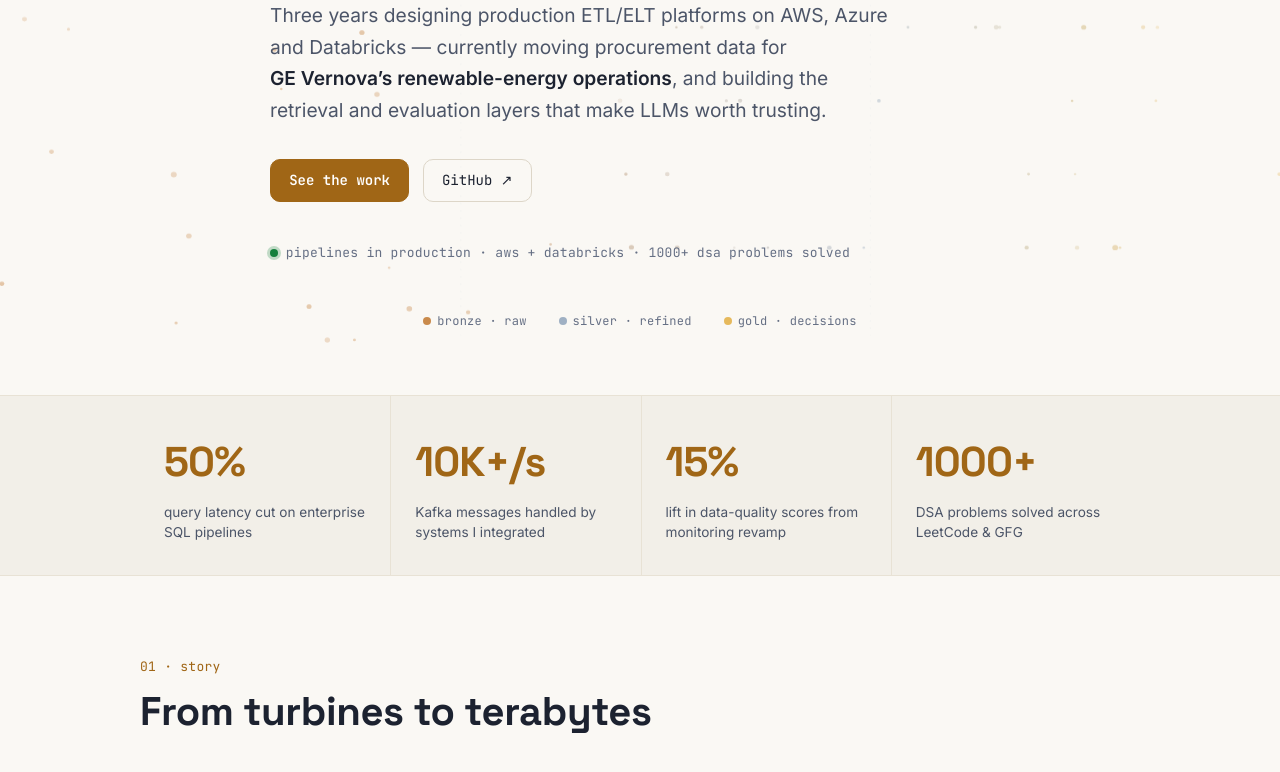
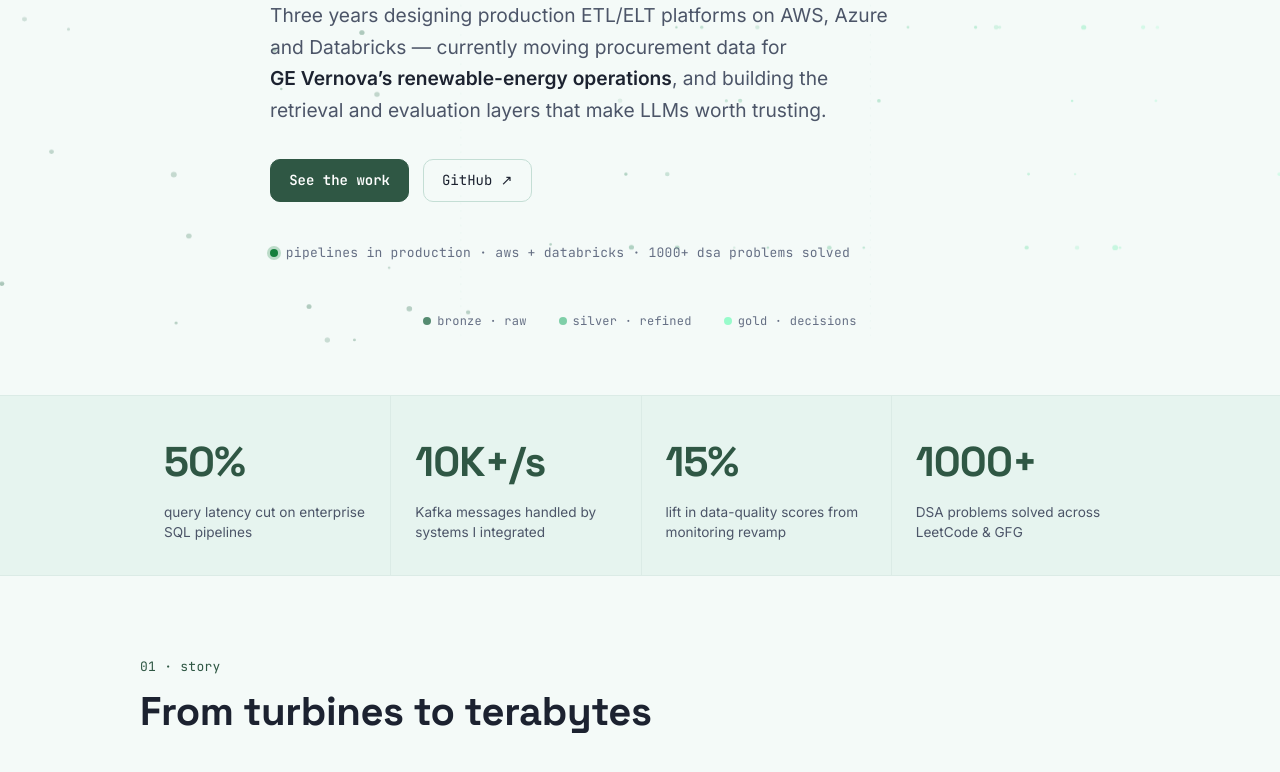
Before and after one commit to JayantJha99/My_portfolio, a website built with Vite: page index.html in a window 1280 px wide. Shown: the part 405-1177 px from the top of the page. Built offline with nearby package versions, Linux system fonts and the light colour scheme.

Commit message:
Align background surfaces with minty fresh palette

```diff
--- a/index.html
+++ b/index.html
@@ -10,7 +10,7 @@
   <meta property="og:type" content="website" />
   <meta property="og:title" content="Jayant Jha — Data Engineer" />
   <meta property="og:description" content="Raw data in. Decisions out. I build everything in between — CDC lakehouses, Airflow orchestration, and the retrieval layers that make LLMs trustworthy." />
-  <meta name="theme-color" content="#0b0e14" />
+  <meta name="theme-color" content="#0b1311" />
   <script>
     // Set theme before paint to avoid flash. Dark is the default.
     (function () {
--- a/src/js/pipeline.js
+++ b/src/js/pipeline.js
@@ -37,16 +37,16 @@ export function initPipeline(canvas) {
   let width = 0;
   let height = 0;
   let dpr = 1;
-  let colors = { bronze: [201, 138, 75], silver: [159, 176, 195], gold: [230, 185, 92] };
+  let colors = { bronze: [85, 139, 113], silver: [127, 207, 168], gold: [152, 251, 203] };
   let particles = [];
   let rafId = null;
   let visible = true;
 
   function readColors() {
     colors = {
-      bronze: hexToRgb(cssVar('--bronze') || '#c98a4b'),
-      silver: hexToRgb(cssVar('--silver') || '#9fb0c3'),
-      gold: hexToRgb(cssVar('--gold') || '#e6b95c'),
+      bronze: hexToRgb(cssVar('--bronze') || '#558b71'),
+      silver: hexToRgb(cssVar('--silver') || '#7fcfa8'),
+      gold: hexToRgb(cssVar('--gold') || '#98fbcb'),
     };
   }
 
--- a/src/styles/main.css
+++ b/src/styles/main.css
@@ -6,10 +6,15 @@
 
 /* ---------- tokens ---------- */
 :root {
-  /* medallion accents (shared across themes) */
-  --bronze: #c98a4b;
-  --silver: #9fb0c3;
-  --gold: #e6b95c;
+  /* medallion accents (shared across themes) — "minty fresh" palette */
+  --bronze: #558b71;
+  --silver: #7fcfa8;
+  --gold: #98fbcb;
+  --mint-pale: #bfffed;
+  /* text-safe variants of the pastel trio — pastels fail contrast as small text on light backgrounds */
+  --bronze-text: var(--bronze);
+  --silver-text: var(--silver);
+  --gold-text: var(--gold);
 
   --font-display: 'Space Grotesk Variable', 'Space Grotesk', system-ui, sans-serif;
   --font-body: 'Inter Variable', 'Inter', system-ui, -apple-system, sans-serif;
@@ -21,34 +26,38 @@
 }
 
 [data-theme='dark'] {
-  --bg: #0b0e14;
-  --bg-raised: #111622;
-  --bg-inset: #0e1219;
-  --border: #232c3d;
-  --border-soft: #1a2231;
+  --bg: #0b1311;
+  --bg-raised: #121c19;
+  --bg-inset: #0e1613;
+  --border: #23342e;
+  --border-soft: #1b2823;
   --text: #e8edf4;
   --text-dim: #9aa7ba;
   --text-faint: #7d8ba3;
   --accent: var(--gold);
   --accent-contrast: #10131a;
   --ok: #4ade80;
-  --glow: rgba(230, 185, 92, 0.08);
+  --glow: rgba(191, 255, 237, 0.09);
+  --bronze-text: #5c987a;
   color-scheme: dark;
 }
 
 [data-theme='light'] {
-  --bg: #faf8f4;
-  --bg-raised: #ffffff;
-  --bg-inset: #f2efe8;
-  --border: #ddd6c8;
-  --border-soft: #e8e2d5;
+  --bg: #f4faf8;
+  --bg-raised: #fbfefd;
+  --bg-inset: #e6f4ef;
+  --border: #c4ded5;
+  --border-soft: #dbebe6;
   --text: #1c2230;
   --text-dim: #4c5568;
   --text-faint: #656f84;
-  --accent: #a06616;
+  --accent: #2f5744;
   --accent-contrast: #ffffff;
   --ok: #15803d;
-  --glow: rgba(160, 102, 22, 0.06);
+  --glow: rgba(85, 139, 113, 0.08);
+  --bronze-text: #3d6b54;
+  --silver-text: #2f7a5c;
+  --gold-text: #147a4f;
   color-scheme: light;
 }
 
@@ -409,9 +418,9 @@ strong { color: var(--text); font-weight: 600; }
   color: var(--text-faint);
   margin-bottom: 1rem;
 }
-.story-beat:nth-child(1) .story-step { color: var(--bronze); border-color: color-mix(in srgb, var(--bronze) 45%, transparent); }
-.story-beat:nth-child(2) .story-step { color: var(--silver); border-color: color-mix(in srgb, var(--silver) 45%, transparent); }
-.story-beat:nth-child(3) .story-step { color: var(--gold); border-color: color-mix(in srgb, var(--gold) 45%, transparent); }
+.story-beat:nth-child(1) .story-step { color: var(--bronze-text); border-color: color-mix(in srgb, var(--bronze) 45%, transparent); }
+.story-beat:nth-child(2) .story-step { color: var(--silver-text); border-color: color-mix(in srgb, var(--silver) 45%, transparent); }
+.story-beat:nth-child(3) .story-step { color: var(--gold-text); border-color: color-mix(in srgb, var(--gold) 45%, transparent); }
 .story-beat:nth-child(4) .story-step { color: var(--ok); border-color: color-mix(in srgb, var(--ok) 45%, transparent); }
 .story-beat h3 { font-size: 1.2rem; }
 .story-beat p { color: var(--text-dim); margin: 0; font-size: 0.975rem; }
@@ -469,11 +478,11 @@ strong { color: var(--text); font-weight: 600; }
 }
 .flow-node small { color: var(--text-faint); font-size: 0.85em; }
 .flow-node.tone-bronze { border-color: color-mix(in srgb, var(--bronze) 55%, transparent); }
-.flow-node.tone-bronze small { color: var(--bronze); }
+.flow-node.tone-bronze small { color: var(--bronze-text); }
 .flow-node.tone-silver { border-color: color-mix(in srgb, var(--silver) 55%, transparent); }
-.flow-node.tone-silver small { color: var(--silver); }
+.flow-node.tone-silver small { color: var(--silver-text); }
 .flow-node.tone-gold { border-color: color-mix(in srgb, var(--gold) 55%, transparent); }
-.flow-node.tone-gold small { color: var(--gold); }
+.flow-node.tone-gold small { color: var(--gold-text); }
 .flow-arrow { color: var(--text-faint); }
 
 .case-body {
```
Also changed, not shown: public/favicon.svg.
